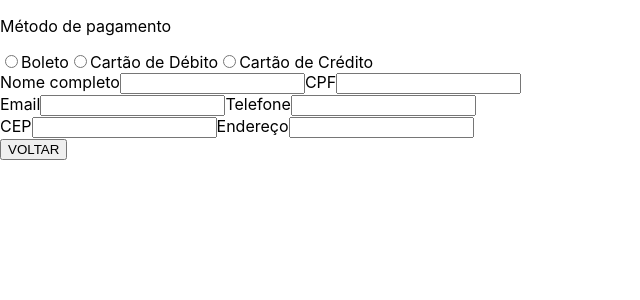
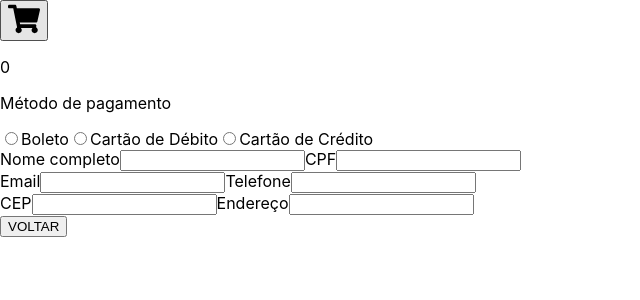
Before and after one commit to tryber/sd-04-project-frontend-online-store-09, a React (Create React App) app: page /checkout in a window 1280 px wide. Shown: the top 300 px of the page, without its empty margins (0-640 px from the left). Built offline with nearby package versions, Linux system fonts and the light colour scheme.

Commit message:
Adicionando icone

```diff
--- a/src/App.js
+++ b/src/App.js
@@ -5,6 +5,7 @@ import ShoppingCart from './pages/ShoppingCart';
 import CheckOut from './pages/CheckOut';
 import './App.css';
 import ProductDetails from './pages/ProductDetails';
+import CartButton from './components/CartButton';
 
 class App extends React.Component {
   constructor(props) {
@@ -39,6 +40,7 @@ class App extends React.Component {
     const { shoppingCart } = this.state;
     return (
       <BrowserRouter>
+        <CartButton cart={shoppingCart} />
         <Switch>
           <Route path="/checkout" component={CheckOut} />
           <Route
--- /dev/null
+++ b/src/components/CartButton.jsx
@@ -0,0 +1,23 @@
+import React, { useState, useEffect } from 'react';
+import { FaShoppingCart } from 'react-icons/fa';
+import { Link } from 'react-router-dom';
+
+
+export default function CartButton(props) {
+  const [cart, setCart] = useState([]);
+
+  useEffect(() => {
+    setCart(props.cart);
+  }, [props.cart]);
+
+  return (
+    <div>
+      <Link to="/shoppingcart">
+        <button type="button" data-testid="shopping-cart-button">
+          <FaShoppingCart size={32} />
+        </button>
+      </Link>
+      <p data-testid="shopping-cart-size">{cart.reduce((acc, { qty }) => acc + qty, 0)}</p>
+    </div>
+  );
+}
```
Also changed, not shown: 1 other file (tests, documents, lock files or other folders).
